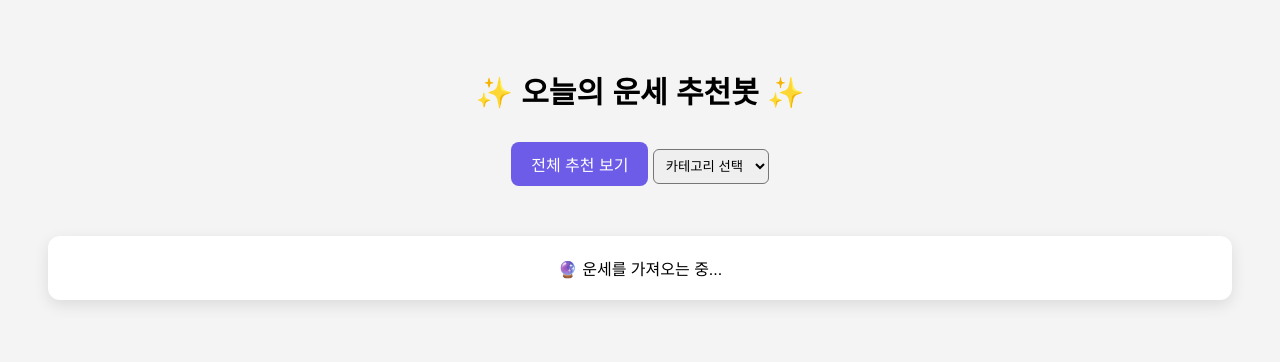
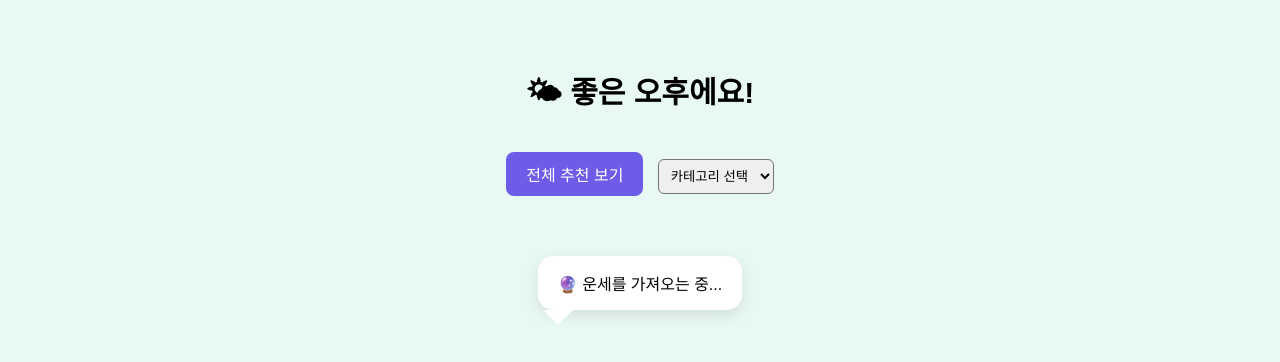
Before and after one commit to pdmstj/Haruby, a website: page public/index.html in a window 1280 px wide. Both pictures are taken after a click on the button "전체 추천 보기". Drawn offline with Linux system fonts and the light colour scheme; no server answers.

Commit message:
하루비 메인화면 수정 및 시간별 화면 수정

```diff
--- a/public/index.html
+++ b/public/index.html
@@ -5,8 +5,9 @@
   <title>오늘의 운세 추천</title>
   <link rel="stylesheet" href="style.css">
 </head>
-<body>
-  <h1>✨ 오늘의 운세 추천봇 ✨</h1>
+<body id="main-body">
+  <h1 id="greeting">✨ Haruby ✨</h1>
+  <div class="chatbot-container">
     <button onclick="getFortune()">전체 추천 보기</button>
 
     <select id="categorySelect" onchange="getCategory()">
@@ -16,20 +17,21 @@
       <option value="games">게임</option>
     </select>
 
-  <div id="result" class="card"></div>
+    <div id="result" class="chat-box"></div>
+  </div>
 
   <script>
     function getFortune() {
-      document.getElementById('result').innerHTML = "🔮 운세를 가져오는 중...";
+      document.getElementById('result').innerHTML = "<div class='bubble'>🔮 운세를 가져오는 중...</div>";
       fetch('/today-luck')
         .then(res => res.json())
         .then(data => {
           if (data.error) return alert(data.error);
           document.getElementById('result').innerHTML = `
-            <h2>🌟 운세</h2><p>${data.운세}</p>
-            <h2>🍜 음식</h2><p>${data.음식}</p>
-            <h2>🎵 음악</h2><p>${data.음악}</p>
-            <h2>🎮 게임</h2><p>${data.게임}</p>
+            <div class="bubble"><strong>🌟 운세</strong><br>${data.운세}</div>
+            <div class="bubble"><strong>🍜 음식</strong><br>${data.음식}</div>
+            <div class="bubble"><strong>🎵 음악</strong><br>${data.음악}</div>
+            <div class="bubble"><strong>🎮 게임</strong><br>${data.게임}</div>
           `;
         });
     }
@@ -42,9 +44,29 @@
         .then(data => {
           if (data.error) return alert(data.error);
           document.getElementById('result').innerHTML = `
-            <h2>🎁 추천 ${category}</h2><p>${data[category]}</p>
+            <div class="bubble"><strong>🎁 추천 ${category}</strong><br>${data[category]}</div>
           `;
         });
+    }
+
+    // 시간대별 인사말 및 배경 설정
+    const now = new Date();
+    const hour = now.getHours();
+    const body = document.getElementById('main-body');
+    const greeting = document.getElementById('greeting');
+
+    if (hour >= 5 && hour < 12) {
+      body.classList.add('morning');
+      greeting.innerText = '☀️ 좋은 아침이에요!';
+    } else if (hour >= 12 && hour < 17) {
+      body.classList.add('afternoon');
+      greeting.innerText = '🌤 좋은 오후에요!';
+    } else if (hour >= 17 && hour < 21) {
+      body.classList.add('evening');
+      greeting.innerText = '🌇 좋은 저녁이에요!';
+    } else {
+      body.classList.add('night');
+      greeting.innerText = '🌙 편안한 밤 되세요!';
     }
   </script>
 </body>
--- a/public/style.css
+++ b/public/style.css
@@ -1,8 +1,25 @@
 body {
   font-family: "Pretendard", sans-serif;
-  background: #f4f4f4;
   text-align: center;
   padding: 40px;
+  transition: background 0.5s ease;
+}
+
+.morning {
+  background: #fef9e7;
+}
+
+.afternoon {
+  background: #e8f8f5;
+}
+
+.evening {
+  background: #fdebd0;
+}
+
+.night {
+  background: #2c3e50;
+  color: white;
 }
 
 h1 {
@@ -24,12 +41,37 @@ button {
 select {
   padding: 8px;
   border-radius: 6px;
+  margin-left: 10px;
 }
 
-.card {
+.chat-box {
+  margin-top: 30px;
+}
+
+.bubble {
+  display: inline-block;
+  text-align: left;
   background: white;
-  margin-top: 30px;
-  padding: 20px;
-  border-radius: 12px;
-  box-shadow: 0 5px 15px rgba(0,0,0,0.1);
+  color: black; /* 이거 추가! */
+  padding: 15px 20px;
+  margin: 10px;
+  border-radius: 15px;
+  max-width: 80%;
+  box-shadow: 0 5px 15px rgba(0, 0, 0, 0.1);
+  position: relative;
 }
+
+
+.bubble::after {
+  content: "";
+  position: absolute;
+  bottom: 0;
+  left: 20px;
+  width: 0;
+  height: 0;
+  border: 15px solid transparent;
+  border-top-color: white;
+  border-bottom: 0;
+  margin-left: -15px;
+  margin-bottom: -15px;
+}
```
Lines whose indentation alone changed are shown as unchanged.
